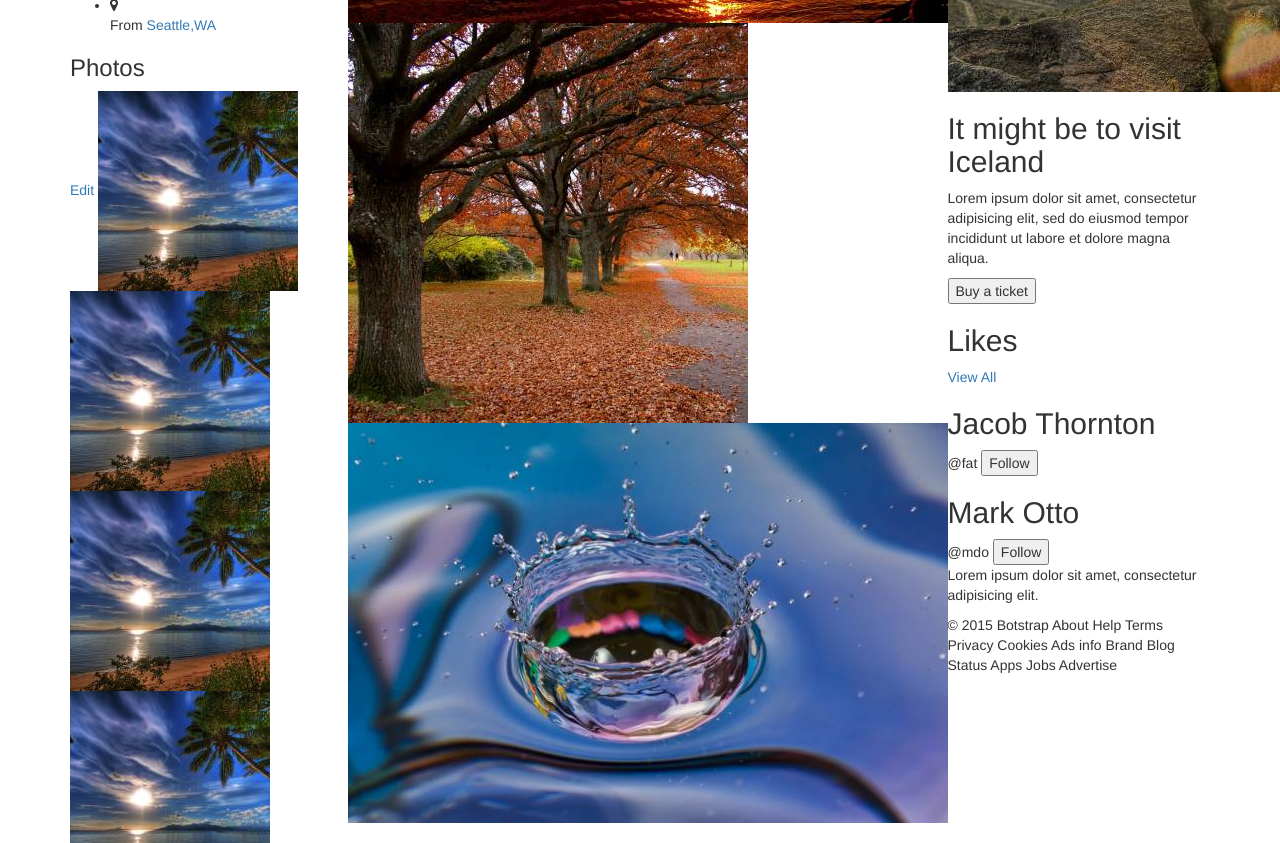
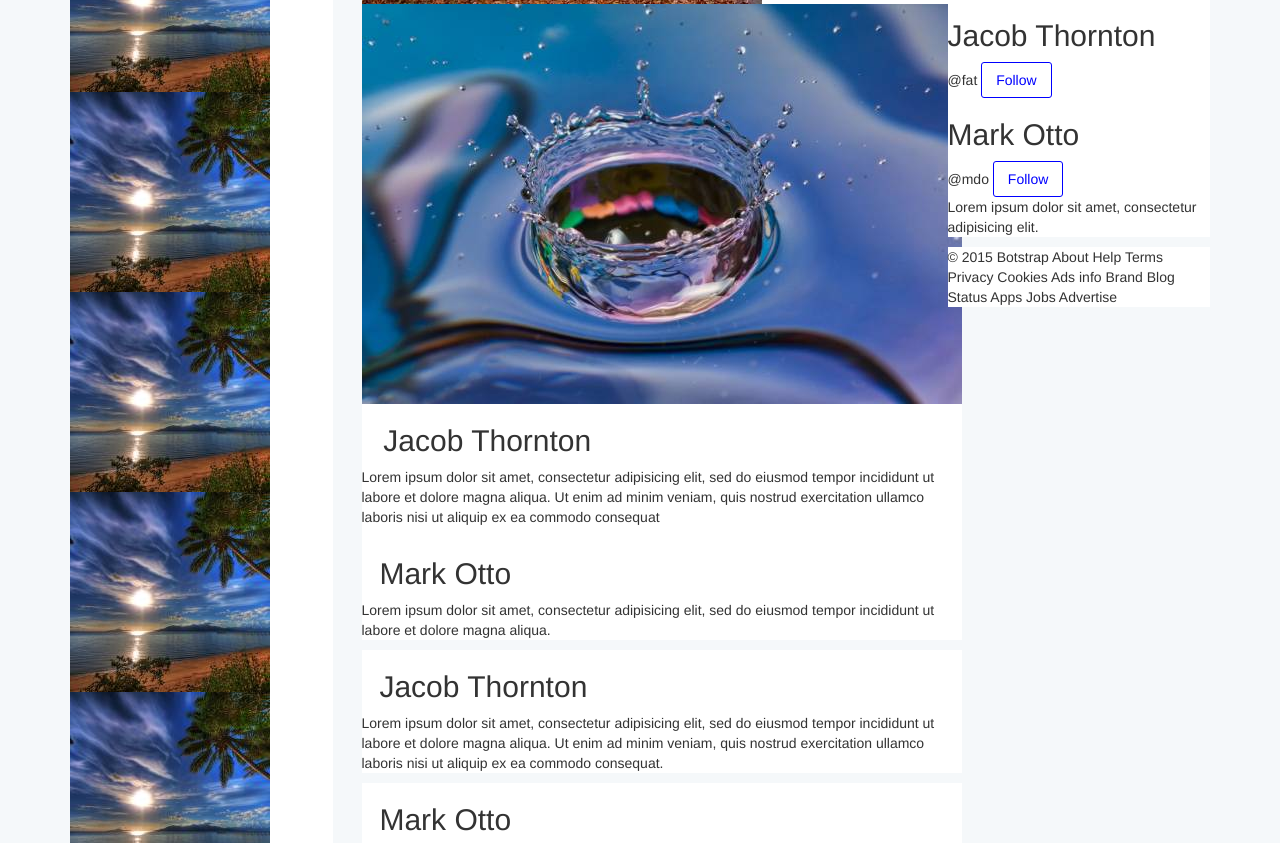
Before and after one commit to rruellepetel/inte_sass, a website: page index.html in a window 1280 px wide. Shown: the part 1002-1845 px from the top of the page. Drawn offline with Linux system fonts and the light colour scheme.

Commit message:
color issue fixed

```diff
--- a/static/css/scss/style.scss
+++ b/static/css/scss/style.scss
@@ -1,3 +1,7 @@
+body {
+    background-color: #F5F8FA;
+}
+
 @mixin profile($rem) {
     border-radius: 50%;
     width: $rem;
@@ -33,5 +37,23 @@ button {
     border-radius: 3px;
     border: 1px solid blue;
     background-color: white;
-    width:
+    padding: 0.5em 1em;
 }
+
+main {
+    position: absolute;
+    .profil {
+        margin-right: 1em;
+    }
+    h2 {
+        display: inline-block;
+    }
+    section {
+        background-color: white;
+        margin: 0 1em;
+    }
+}
+
+aside article {
+    background-color: white;
+}
```
Also changed, not shown: static/css/style.css, 1 other file.
